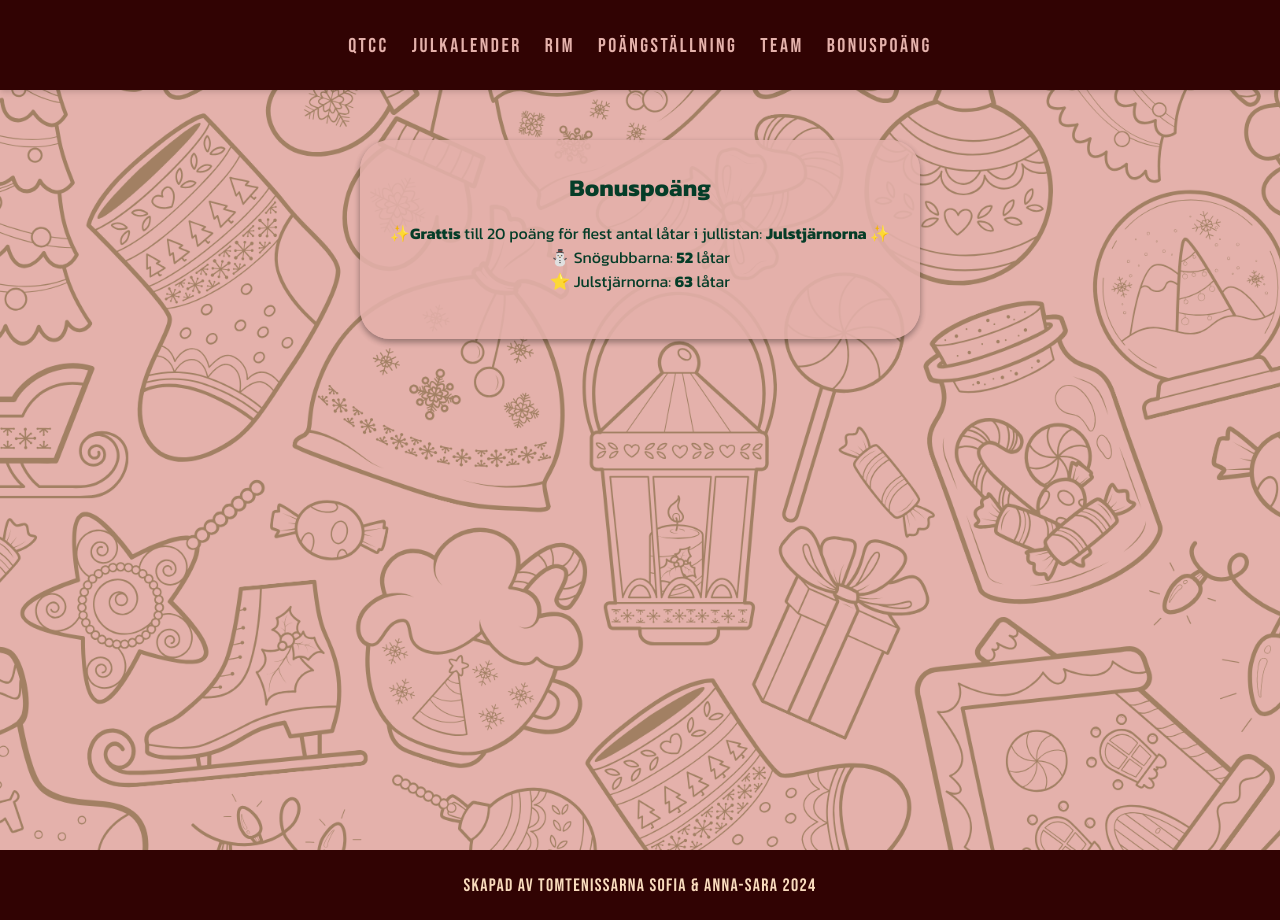
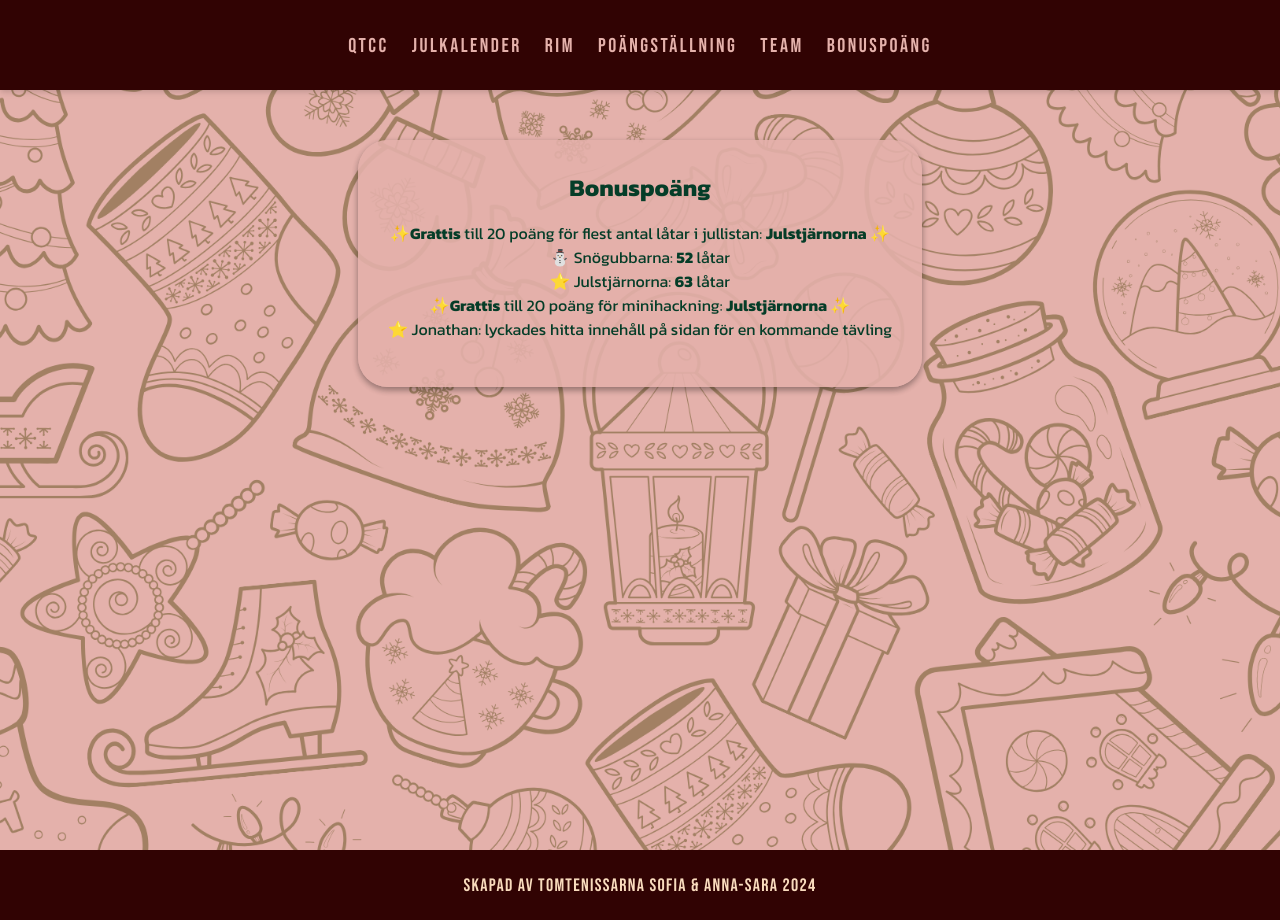
Before and after one commit to efstasia/christmas-calendar, a React (Create React App) app: page /bonus-points in a window 1280 px wide. Built offline with nearby package versions, Linux system fonts and the light colour scheme; a web font is replaced by a local one.

Commit message:
added bounus point

```diff
--- a/src/pages/BonusPoints.jsx
+++ b/src/pages/BonusPoints.jsx
@@ -6,11 +6,17 @@ export const BonusPoints = () => {
     <div className="bonus-points pink-background">
       <h2>Bonuspoäng</h2>
       <ul>
-        <li>✨<strong>Grattis</strong> till 20 poäng för flest antal låtar i jullistan: <strong>Julstjärnorna </strong>✨</li>
-        <ul>
-          <li>⛄️ Snögubbarna: <strong>52 </strong>låtar</li>
-          <li>⭐️ Julstjärnorna: <strong>63</strong> låtar</li>
-        </ul>
+        <li>✨<strong>Grattis</strong> till 20 poäng för flest antal låtar i jullistan: <strong>Julstjärnorna </strong>✨
+          <ul>
+            <li>⛄️ Snögubbarna: <strong>52 </strong>låtar</li>
+            <li>⭐️ Julstjärnorna: <strong>63</strong> låtar</li>
+          </ul>
+        </li>
+        <li>✨<strong>Grattis</strong> till 20 poäng för minihackning: <strong>Julstjärnorna </strong>✨
+          <ul>
+            <li>⭐️ Jonathan: lyckades hitta innehåll på sidan för en kommande tävling </li>
+          </ul>
+        </li>
       </ul>
     </div>
   );
```
